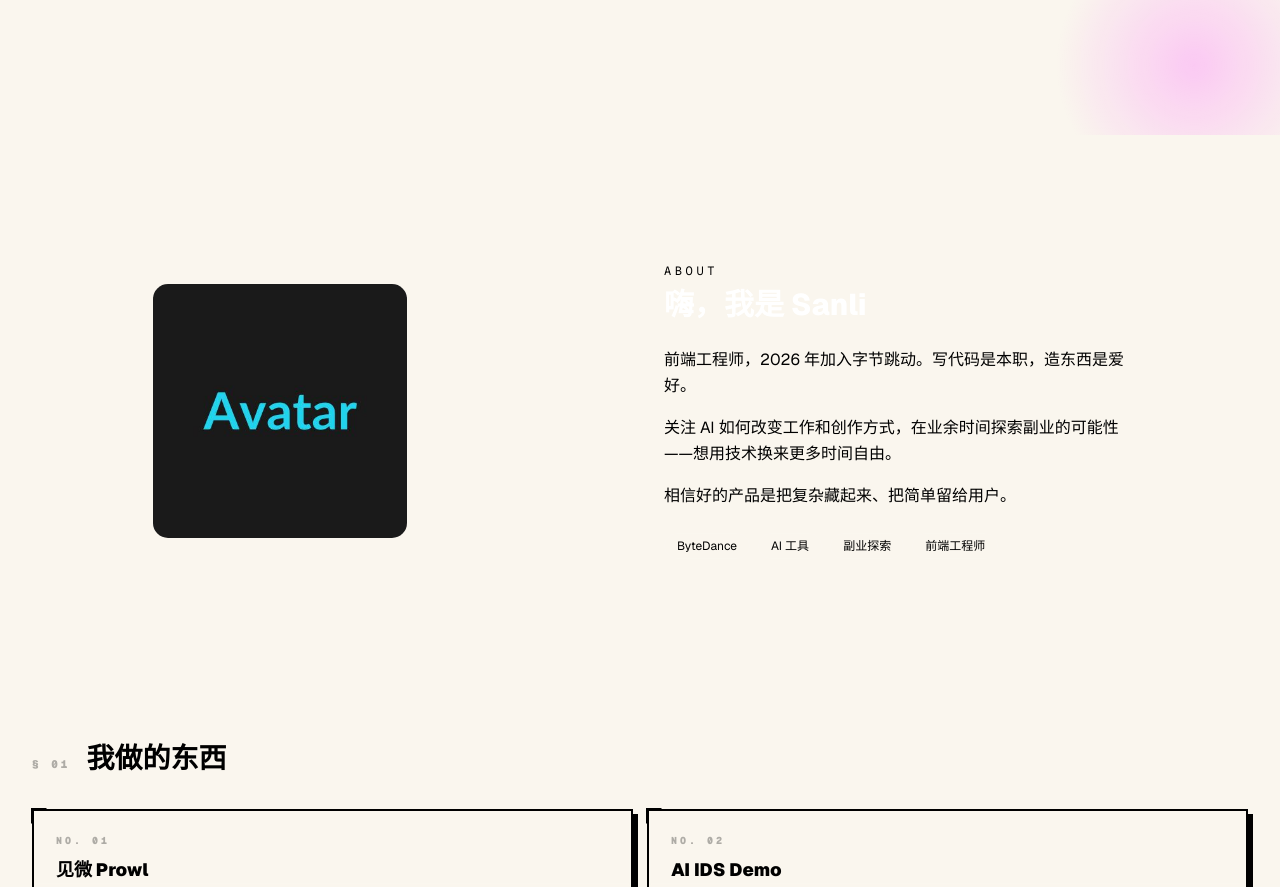
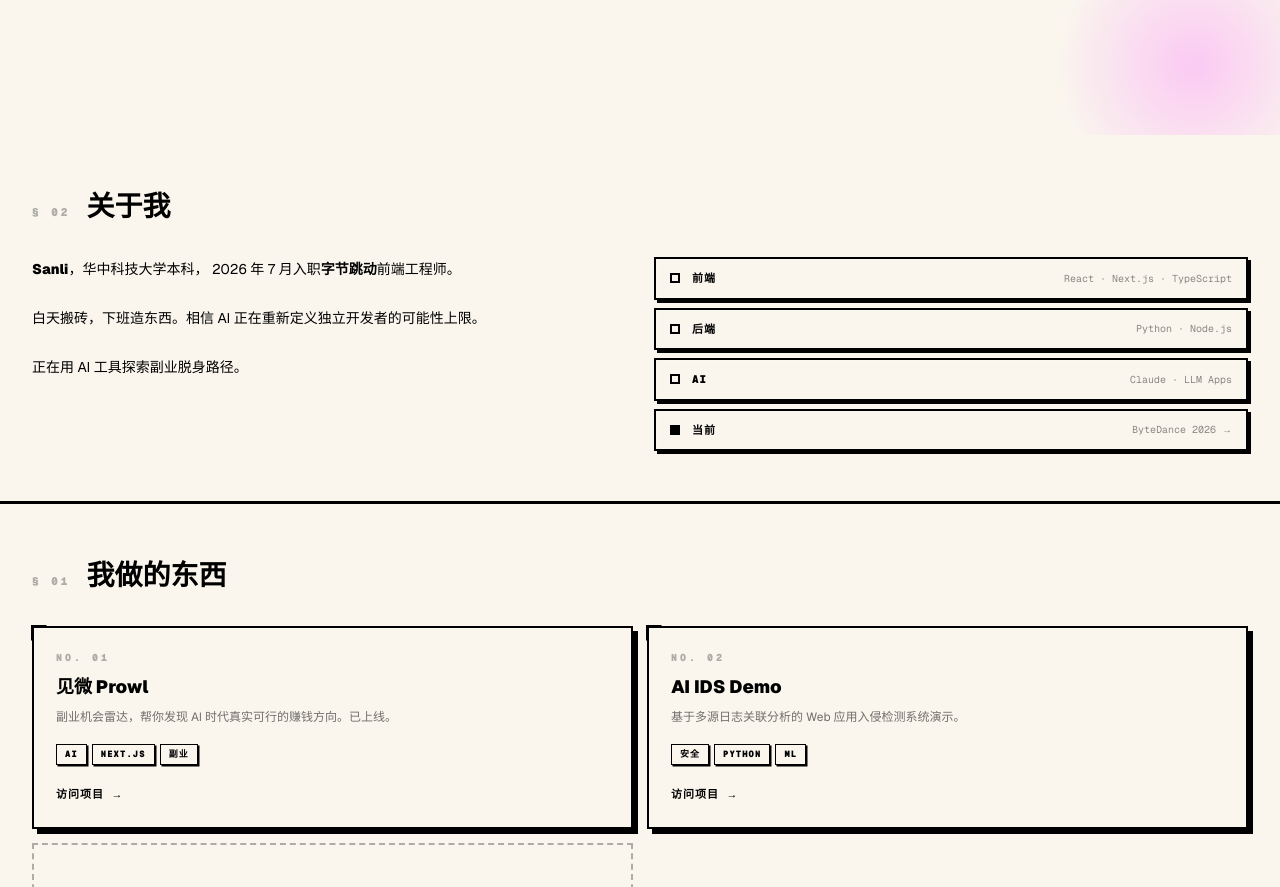
Before and after one commit to 648lsp666/sanli-home, a Next.js app: page / in a window 1280 px wide. Shown: the part 720-1607 px from the top of the page. Built offline with nearby package versions, Linux system fonts and the light colour scheme.

Commit message:
feat: rewrite About with bio text and tech stack rows

```diff
--- a/components/About.tsx
+++ b/components/About.tsx
@@ -1,54 +1,63 @@
 'use client'
 import { motion } from 'framer-motion'
-import Image from 'next/image'
 
-const TAGS = ['ByteDance', 'AI 工具', '副业探索', '前端工程师']
-
-const fadeUp = {
-  hidden: { opacity: 0, y: 24 },
-  visible: { opacity: 1, y: 0, transition: { duration: 0.6, ease: [0.22, 1, 0.36, 1] as const } },
-}
+const STACK = [
+  { dot: 'var(--color-accent-green)', key: '前端', value: 'React · Next.js · TypeScript' },
+  { dot: 'var(--color-accent-pink)',  key: '后端', value: 'Python · Node.js' },
+  { dot: 'var(--color-accent-cyan)',  key: 'AI',   value: 'Claude · LLM Apps' },
+  { dot: 'var(--color-ink)',          key: '当前',  value: 'ByteDance 2026 →' },
+]
 
 export default function About() {
   return (
-    <section id="about" className="mx-auto max-w-5xl px-6 py-32">
+    <section id="about" className="px-8 py-[50px]" style={{ borderBottom: '3px solid var(--color-ink)' }}>
+      {/* Section header */}
       <motion.div
-        variants={fadeUp}
-        initial="hidden"
-        whileInView="visible"
-        viewport={{ once: true }}
-        className="grid gap-12 md:grid-cols-2 md:items-center"
+        initial={{ opacity: 0, y: 20 }} whileInView={{ opacity: 1, y: 0 }}
+        viewport={{ once: true }} transition={{ duration: 0.5 }}
+        className="mb-7 flex items-baseline gap-4"
       >
-        {/* Avatar */}
-        <div className="flex justify-center md:justify-start">
-          <div className="relative h-64 w-64 overflow-hidden rounded-2xl border border-white/10">
-            <Image src="/avatar.jpg" alt="Sanli" fill className="object-cover" priority />
-          </div>
-        </div>
+        <span className="font-mono text-[11px] font-black uppercase tracking-[3px] opacity-30" style={{ color: 'var(--color-ink)' }}>§ 02</span>
+        <h2 className="text-[28px] font-black" style={{ color: 'var(--color-ink)', borderBottom: '4px solid var(--color-accent-pink)', paddingBottom: '2px' }}>
+          关于我
+        </h2>
+      </motion.div>
 
-        {/* Text */}
-        <div>
-          <p className="mb-2 font-mono text-xs tracking-[0.3em] text-accent uppercase">About</p>
-          <h2 className="mb-6 text-3xl font-extrabold text-white">嗨，我是 Sanli</h2>
-          <div className="space-y-4 leading-relaxed text-muted">
-            <p>前端工程师，2026 年加入字节跳动。写代码是本职，造东西是爱好。</p>
-            <p>
-              关注 AI 如何改变工作和创作方式，在业余时间探索副业的可能性——想用技术换来更多时间自由。
-            </p>
-            <p>相信好的产品是把复杂藏起来、把简单留给用户。</p>
-          </div>
-          <div className="mt-6 flex flex-wrap gap-2">
-            {TAGS.map((tag) => (
-              <span
-                key={tag}
-                className="rounded-full border border-white/10 px-3 py-1 text-xs text-muted"
-              >
-                {tag}
-              </span>
-            ))}
-          </div>
-        </div>
-      </motion.div>
+      <div className="grid gap-7 md:grid-cols-2">
+        {/* Bio */}
+        <motion.p
+          initial={{ opacity: 0, y: 20 }} whileInView={{ opacity: 1, y: 0 }}
+          viewport={{ once: true }} transition={{ duration: 0.5, delay: 0.05 }}
+          className="text-[14px] leading-[1.75] opacity-65"
+          style={{ color: 'var(--color-ink)' }}
+        >
+          <strong className="font-black opacity-100">Sanli</strong>，华中科技大学本科，
+          2026 年 7 月入职<strong className="font-black opacity-100">字节跳动</strong>前端工程师。
+          <br /><br />
+          白天搬砖，下班造东西。相信 AI 正在重新定义独立开发者的可能性上限。
+          <br /><br />
+          正在用 AI 工具探索副业脱身路径。
+        </motion.p>
+
+        {/* Stack list */}
+        <motion.div
+          initial={{ opacity: 0, y: 20 }} whileInView={{ opacity: 1, y: 0 }}
+          viewport={{ once: true }} transition={{ duration: 0.5, delay: 0.1 }}
+          className="flex flex-col gap-2"
+        >
+          {STACK.map(({ dot, key, value }) => (
+            <div
+              key={key}
+              className="flex items-center gap-3 border-[2px] px-[14px] py-[11px]"
+              style={{ borderColor: 'var(--color-ink)', backgroundColor: 'var(--color-paper)', backdropFilter: 'blur(2px)', boxShadow: '3px 3px 0 var(--color-ink)' }}
+            >
+              <span className="h-[10px] w-[10px] shrink-0 border-[2px]" style={{ backgroundColor: dot, borderColor: 'var(--color-ink)' }} />
+              <span className="font-mono text-[11px] font-black uppercase tracking-[1px]" style={{ color: 'var(--color-ink)' }}>{key}</span>
+              <span className="ml-auto font-mono text-[10px] opacity-45" style={{ color: 'var(--color-ink)' }}>{value}</span>
+            </div>
+          ))}
+        </motion.div>
+      </div>
     </section>
   )
 }
```
